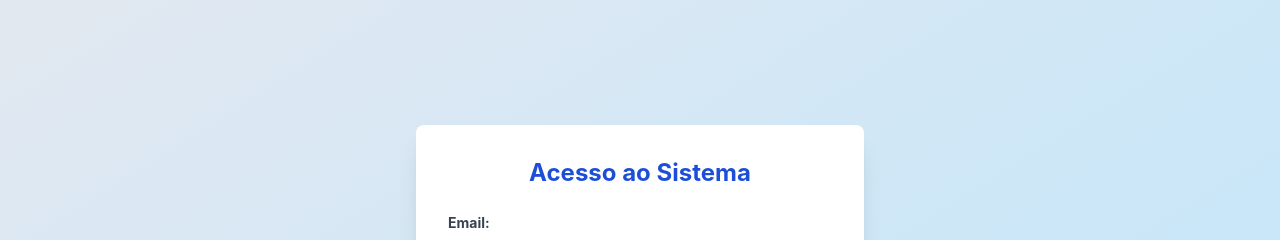
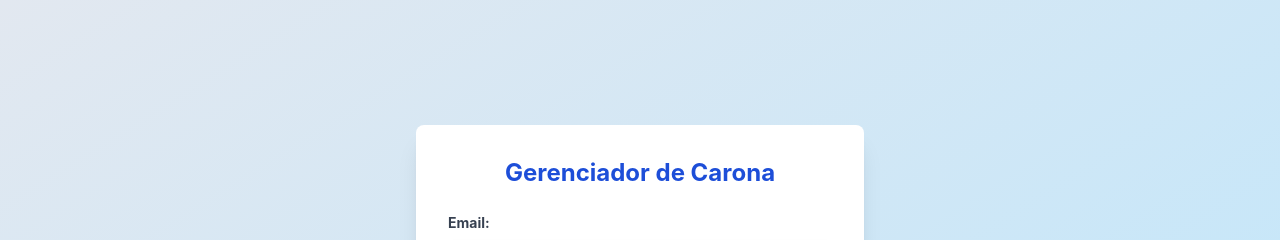
Before and after one commit to Lucasmunaier/gerenciador-de-transporte, a React (Vite) app: page / in a window 1280 px wide. Shown: the top 240 px of the page. Built offline with nearby package versions, Linux system fonts and the light colour scheme; no server answers.

Commit message:
update name titles

```diff
--- a/components/Login.tsx
+++ b/components/Login.tsx
@@ -43,7 +43,7 @@ const Login: React.FC<LoginProps> = ({ onNavigateToRegister, onNavigateToForgotP
   return (
     <div className="flex items-center justify-center min-h-screen bg-gradient-to-br from-slate-200 to-sky-200 p-4">
       <div className="bg-white p-8 rounded-lg shadow-xl w-full max-w-md">
-        <h2 className="text-2xl font-bold text-blue-700 mb-6 text-center">Acesso ao Sistema</h2>
+        <h2 className="text-2xl font-bold text-blue-700 mb-6 text-center">Gerenciador de Carona</h2>
         {error && <p className="text-red-500 mb-4 bg-red-100 p-3 rounded-md text-center">{error}</p>}
         <form onSubmit={handleLogin}>
           <div className="mb-4">
--- a/constants.ts
+++ b/constants.ts
@@ -2,7 +2,7 @@
 
 import { Tab, TripType } from './types';
 
-export const APP_TITLE = "Gerenciador de Transporte";
+export const APP_TITLE = "GERENCIADOR DE CARONA";
 
 export const TAB_NAMES: Record<Tab, string> = {
   [Tab.PASSENGERS]: "Gerenciar Passageiros",
```
